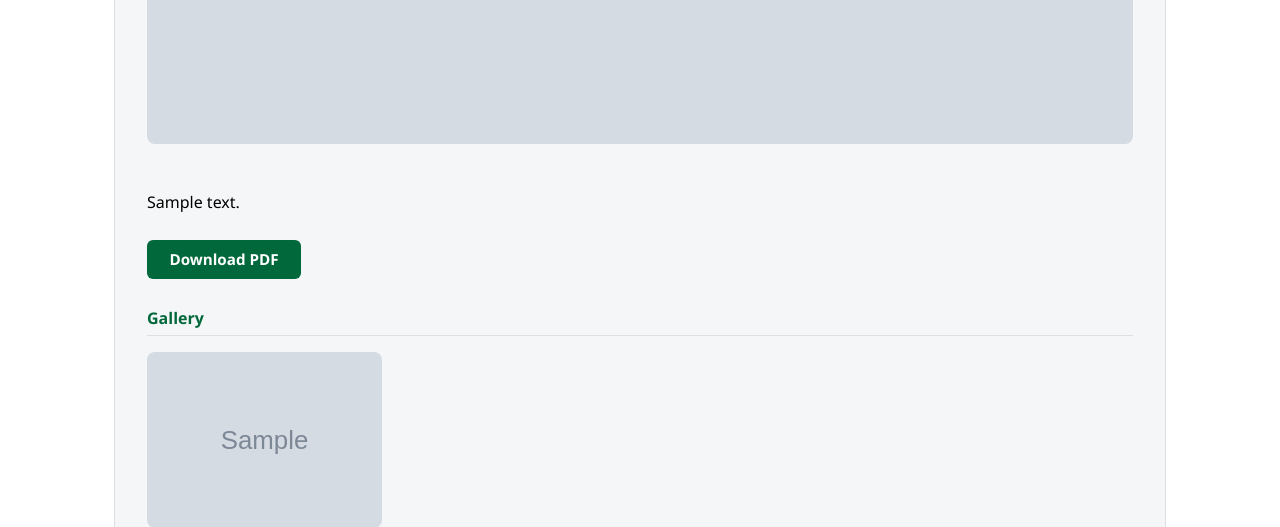
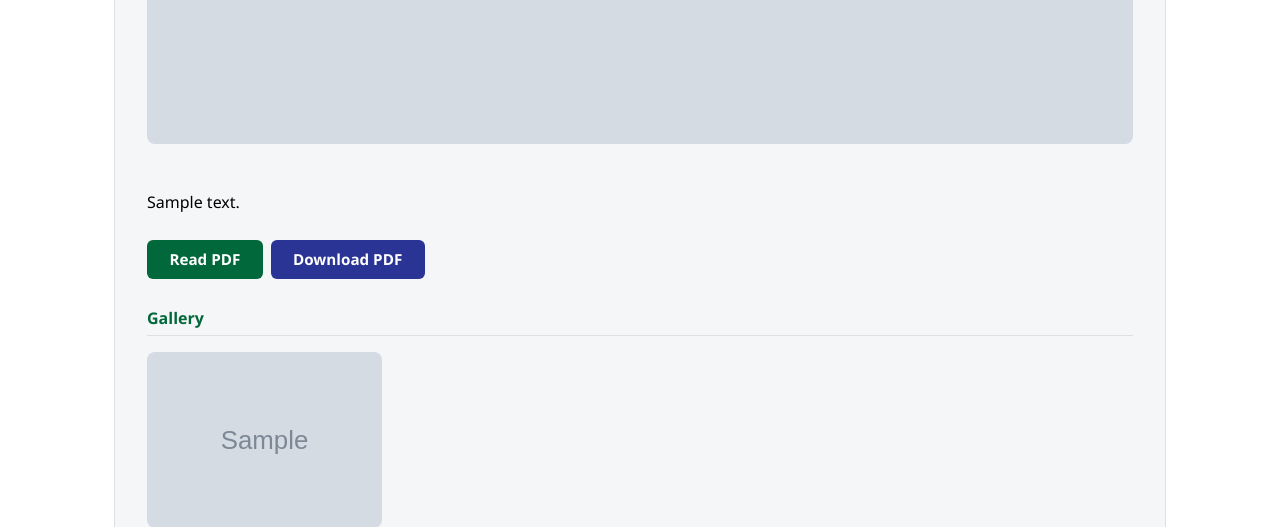
Before and after one commit to KENEDdan/Integrity-South-Sudan, a Django app: page /news/1/ in a window 1280 px wide. Shown: the part 893-1420 px from the top of the page. Run offline with Django 5.2, Linux system fonts and the light colour scheme; data comes from the database, SQL or seed files in the repository; tables that the repository leaves empty hold one stand-in row (values such as "Sample post"); grey boxes marked "Sample" are stand-in pictures.

Commit message:
Add inline Read PDF option alongside download on news post detail
PDF-backed newsfeed categories (Policy Brief/Paper, Press Statement,
Article) previously only offered a "Download PDF" button. Added a
"Read PDF" link that opens the PDF inline in a new tab; the existing
download button is kept. Both sit in a new .pdf-actions flex row.

Co-Authored-By: Claude Sonnet 5 <noreply@anthropic.com>
Claude-Session: https://claude.ai/code/session_01LXtMBtq5KeQ4nYheZmr6wB

```diff
--- a/static/css/main.css
+++ b/static/css/main.css
@@ -80,6 +80,8 @@ body {
 .btn-secondary { background: var(--color-blue); color: var(--color-white); }
 .btn-danger { background: var(--color-red); color: var(--color-white); }
 .btn-donate { background: var(--color-red); color: var(--color-white); }
+
+.pdf-actions { display: flex; flex-wrap: wrap; gap: 0.5rem; }
 
 .theme-toggle {
   display: inline-flex;
--- a/templates/newsfeed/post_detail.html
+++ b/templates/newsfeed/post_detail.html
@@ -17,7 +17,10 @@
   <div class="post-body">{{ post.body|linebreaks }}</div>
 
   {% if post.document %}
-    <p><a href="{{ post.document.url }}" class="btn btn-primary" download>Download PDF</a></p>
+    <p class="pdf-actions">
+      <a href="{{ post.document.url }}" class="btn btn-primary" target="_blank" rel="noopener">Read PDF</a>
+      <a href="{{ post.document.url }}" class="btn btn-secondary" download>Download PDF</a>
+    </p>
   {% endif %}
 
   {% if post.gallery.all %}
```
